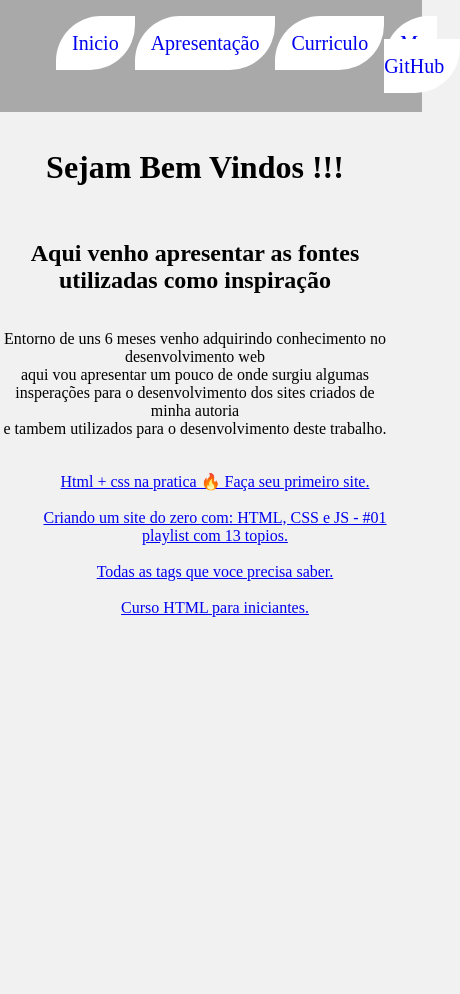
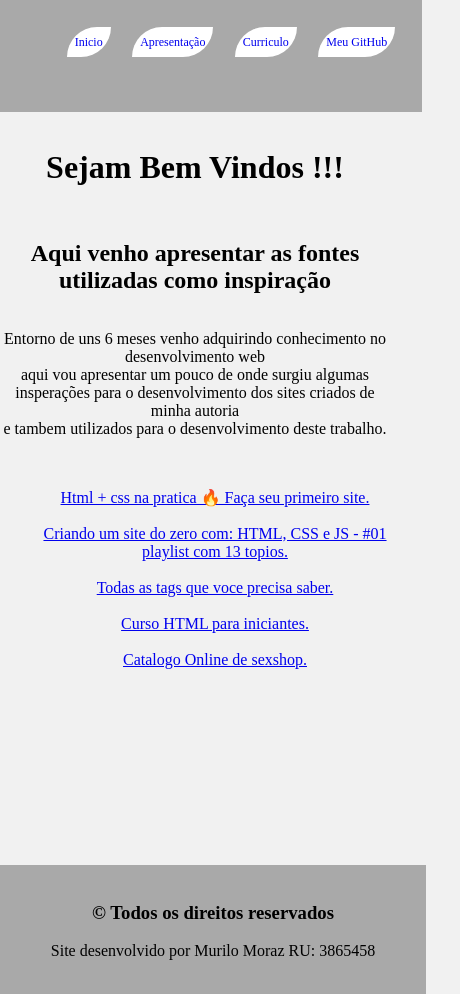
Before and after one commit to mrzgamer/Site-Aula-desenvolvimento-web, a plain HTML site: page referencias.html in a window 390 px wide. Shown: the whole page, 460 px wide, since content can reach past the window. Before the commit the page ends 844 px from the top, so only its background shows below. Drawn offline with Linux system fonts and the light colour scheme.

Commit message:
Update referencias.html

```diff
--- a/referencias.html
+++ b/referencias.html
@@ -9,8 +9,11 @@ body{
     margin: 0;
     padding: 0;
     width: 100%;
-    height: auto;
+    min-height: 100vh;
+    display: flex;
+    flex-direction: column;
     background-color: #f1f1f1;
+    overflow-x: hidden;
 }
 
 header{
@@ -64,6 +67,23 @@ nav a:hover{
 .lista ul{
     list-style: none;
 }
+footer{
+    padding: 18px;
+    width: 100%;
+    background-color: darkgrey;
+    text-align: center;
+}
+@media (max-width: 768px) {
+    header{
+    width: 100%;
+    height: 80px;
+    background-color: darkgrey;
+}
+    nav a {
+    padding: 0.5rem;
+    font-size: 12px;
+    }
+}
 
     </style>
 </head>
@@ -75,14 +95,14 @@ nav a:hover{
         <li><a href="index.html">Inicio</a></li>
         <li><a href="sobremin.html">Apresentação</a></li>
         <li><a href="curriculo.html">Curriculo</a></li>
-        <li><a href="portifolio.html">Meu GitHub</a></li>
+        <li><a href="https://github.com/mrzgamer" target="_blank">Meu GitHub</a></li>
 
        </ul>
     </nav>
     </header>
 
 
-
+      <!--Informações sobre as Referencias contendo nome e informaçoes especificas.-->
      <div id="inicio">
         <h1>Sejam Bem Vindos !!! </h1>
         <h2>Aqui venho apresentar as fontes utilizadas como inspiração</h2>
@@ -91,13 +111,23 @@ nav a:hover{
         e tambem utilizados para o desenvolvimento deste trabalho.</p>
 
     </div>
+     <!--Lista não ordenada contendo os links de navegação-->
     <div class="lista">
        <ul>
         <li><br><a href="https://www.youtube.com/watch?v=n_Etdr7Dbjs"  target="_blank">Html + css na pratica 🔥 Faça seu primeiro site.</a></li><br>
         <li><a href="https://www.youtube.com/watch?v=qPYCnebQQ6U&list=PL4iwH9RF8xHmjxVNJcyNSkVDYNUo6r2BM" target="_blank">Criando um site do zero com: HTML, CSS e JS - #01 playlist com 13 topios.</a></li><br>
         <li><a href="https://www.youtube.com/watch?v=-FQP7hD-J6A" target="_blank">Todas as tags que voce precisa saber.</a></li><br>
         <li><a href="https://www.youtube.com/watch?v=1LJGQb_pn6k target" target="_blank"> Curso HTML para iniciantes. </a></li><br>
+        <li><a href="https://morangocomchantilly.shop" target="_blank"> Catalogo Online de sexshop. </a></li><br>
        </ul>
     </div>
+
+    <!--Quebra de linha para ajustar o footer ao fim da pagina-->
+    <br><br><br><br><br><br><br><br><br>
+    <!--Footer parte inferior da pagina tambem em cinza contendo Nome do desenvolvedor e RU-->
+    <footer>
+       <h3>© Todos os direitos reservados</h3>
+       <p>Site desenvolvido por Murilo Moraz RU: 3865458</p>
+    </footer>
 </body>
 </html>
```
